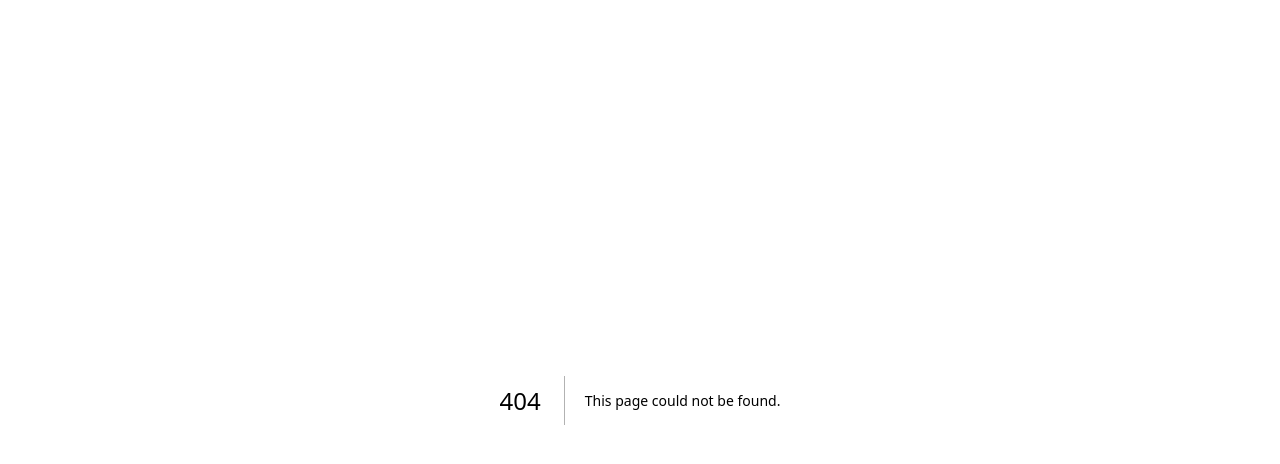
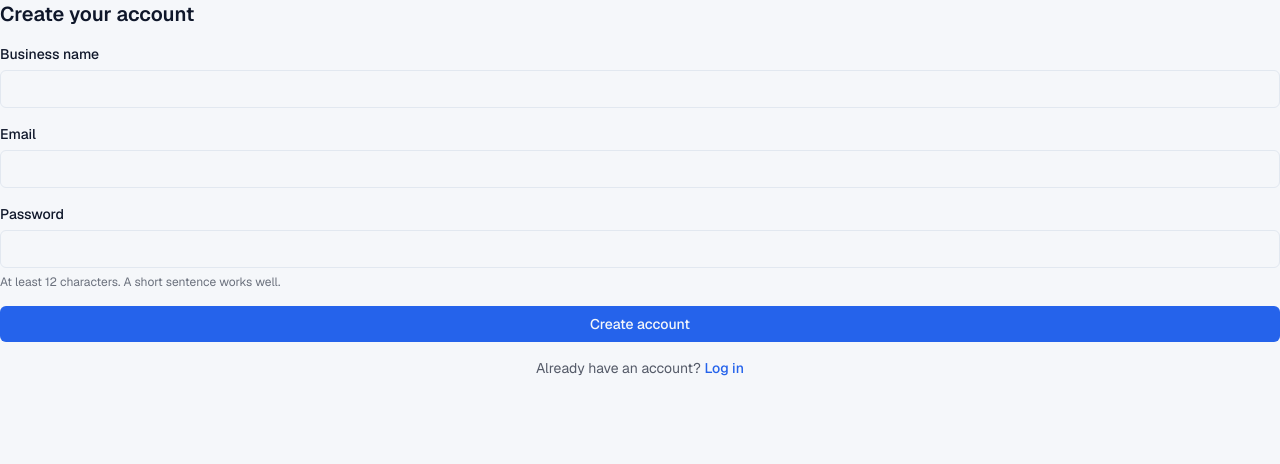
Before and after one commit to aidan-g-barends/ledgersense, a Next.js app in the folder frontend/: page /register in a window 1280 px wide. Before the commit this address had no page. Shown: the top 464 px of the page. Built offline with nearby package versions, Linux system fonts and the light colour scheme.

Commit message:
add register page

```diff
--- /dev/null
+++ b/frontend/src/app/(auth)/register/page.tsx
@@ -0,0 +1,5 @@
+import { RegisterForm } from "@/components/auth/register-form";
+
+export default function RegisterPage() {
+  return <RegisterForm />;
+}
```
